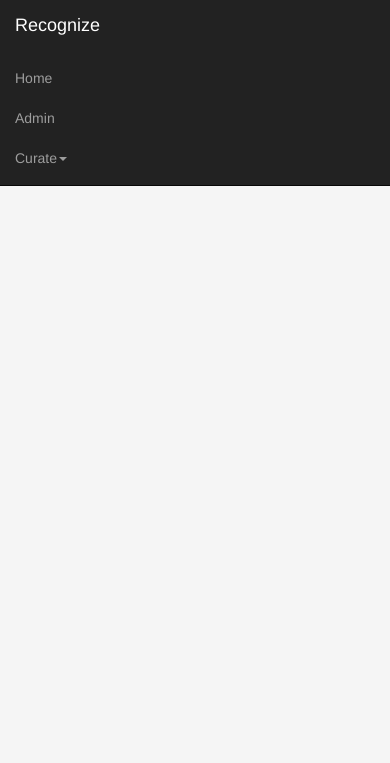
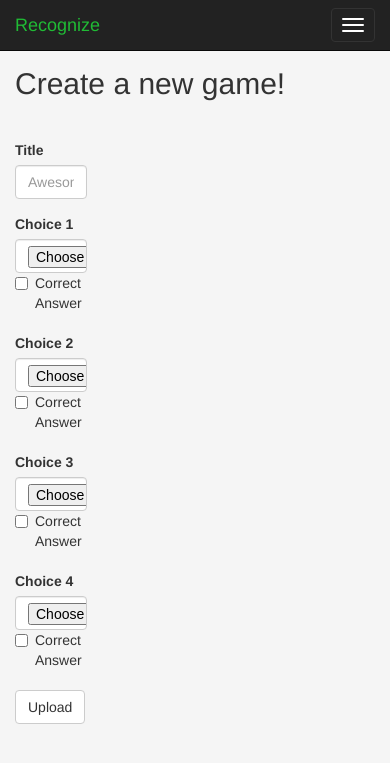
Before and after one commit to nischalshrestha/recognize, a Python web app: template templates/correlate.html in a window 390 px wide. Shown: the top 763 px of the page. Run offline with Jinja, Linux system fonts and the light colour scheme; the template is opened without the code that fills it, so the values that code supplies are empty; some libraries are stand-ins or nearby versions.

Commit message:
Added the form for other games; added browser tab icon; pages have responsive design.

```diff
--- a/app.yaml
+++ b/app.yaml
@@ -6,6 +6,9 @@ api_version: 1
 
 handlers:
 # Endpoints handler
+- url: /favicon\.ico
+  static_files: favicon.ico
+  upload: favicon\.ico
 - url: /js
   static_dir: static/js
 - url: /css
--- a/templates/correlate.html
+++ b/templates/correlate.html
@@ -1,8 +1,8 @@
 <!DOCTYPE html>
-<html>
+<html lang="en">
 <head>
     <meta charset="utf-8" />
-    <title>Correlate Games</title>
+    <title>Recognize: Correlate Games</title>
     <script async src="/js/base.js"></script>
     <script src="js/jquery-1.11.3.min.js"></script>
     <link rel="stylesheet" href="/bootstrap/css/bootstrap.min.css">
@@ -18,35 +18,80 @@
     </style>
 </head>
 <body>
-<nav class="navbar navbar-inverse navbar-fixed-top">
-    <!-- <div class="navbar-inner"> -->
-        <div class="container-fluid">
+<nav class="navbar navbar-inverse navbar-fixed-top" role="navigation">
+    <div class="container">
         <div class="navbar-header">
-                <a class="navbar-brand" href="#">Recognize</a>
+            <a class="navbar-brand" href="#"><font color="#20BB35">Recognize</font></a>
+            <button type="button" class="navbar-toggle collapsed" data-toggle="collapse" data-target="#main-navbar-collapse">
+            <span class="sr-only">Toggle navigation</span>
+            <span class="icon-bar"></span>
+            <span class="icon-bar"></span>
+            <span class="icon-bar"></span>
+        </button>
         </div>
-            <div>
+        <div class="collapse navbar-collapse" id="main-navbar-collapse">
           <ul class="nav navbar-nav">
             <li><a href="/">Home</a></li>
             <li><a href="/admin">Admin</a></li>
-                <li class="dropdown"><a class="dropdown-toggle" data-toggle="dropdown" href="#">Curate<span class="caret"></span></a>
-                  <ul class="dropdown-menu">
             <li><a href="/match">Match</a></li>
             <li class="active"><a href="/correlate">Correlate</a></li>
             <li><a href="/oddmanout">Odd Man Out</a></li>
           </ul>
-                </li>
-              </ul>
         </div>
     </div>
-    <!-- </div> -->
 </nav>
 <div class="container">
 
     <output id="outputLog"></output>
 <!--
-    <a href="javascript:void(0);" class="btn" id="signinButton">Sign in</a>
+    <a href="javascript:void(0);" class="btn" id="signinButton">Sign in</a>-->
 
-    <form onsubmit="return false;">
+    <!-- Insert a table displaying recently created games, perhaps with pagination to show more -->
+
+    <h2>Create a new game!</h2>
+    <br>
+    <!-- Add a from with submit button to generate 4 distinct images -->
+    <form action="/upload" enctype="multipart/form-data" method="post" id="correlate_new_game">
+        <label for="gameTitle">Title</label>
+        <div class="form-group">
+            <input class="form-control" type="text" id="gameTitle" placeholder="Awesome Game">
+        </div>
+        <label for="album_image_1">Choice 1</label>
+        <div class="form-inline">
+            <input class="form-control" id="album_image_1" type="file" name="img_1"/>
+            <label class="checkbox-inline">
+                <input id="correct_answer" type="checkbox"> Correct Answer
+            </label>
+        </div>
+        <br>
+        <label for="album_image_2">Choice 2</label>
+        <div class="form-inline">
+            <input class="form-control" id="album_image_2" type="file" name="img_2"/>
+            <label class="checkbox-inline">
+                <input id="correct_answer" type="checkbox"> Correct Answer
+            </label>
+        </div>
+        <br>
+        <label for="album_image_3">Choice 3</label>
+        <div class="form-inline">
+            <input class="form-control" id="album_image_3" type="file" name="img_3"/>
+            <label class="checkbox-inline">
+                <input id="correct_answer" type="checkbox"> Correct Answer
+            </label>
+        </div>
+        <br>
+        <label for="album_image_4">Choice 4</label>
+        <div class="form-inline">
+            <input class="form-control" id="album_image_4" type="file" name="img_4"/>
+            <label class="checkbox-inline">
+                <input id="correct_answer" type="checkbox"> Correct Answer
+            </label>
+        </div>
+        <br>
+        <button id="upload_image" type="submit" class="btn btn-default">Upload</button>
+    </form>
+
+    <!--<form onsubmit="return false;">
         <h2>Get Greeting</h2>
         <div><label for="id">Greeting ID:</label><input id="id" /></div>
         <div><input id="getGreeting" type="submit" class="btn btn-small" value="Submit"></div>
```
Also changed, not shown: templates/admin.html (+16 -16 lines), templates/index.html (+12 -12 lines), templates/match.html (+13 -14 lines), templates/oddmanout.html (+57 -12 lines), favicon.ico (added), 2 other files. Lines whose indentation alone changed are shown as unchanged.
